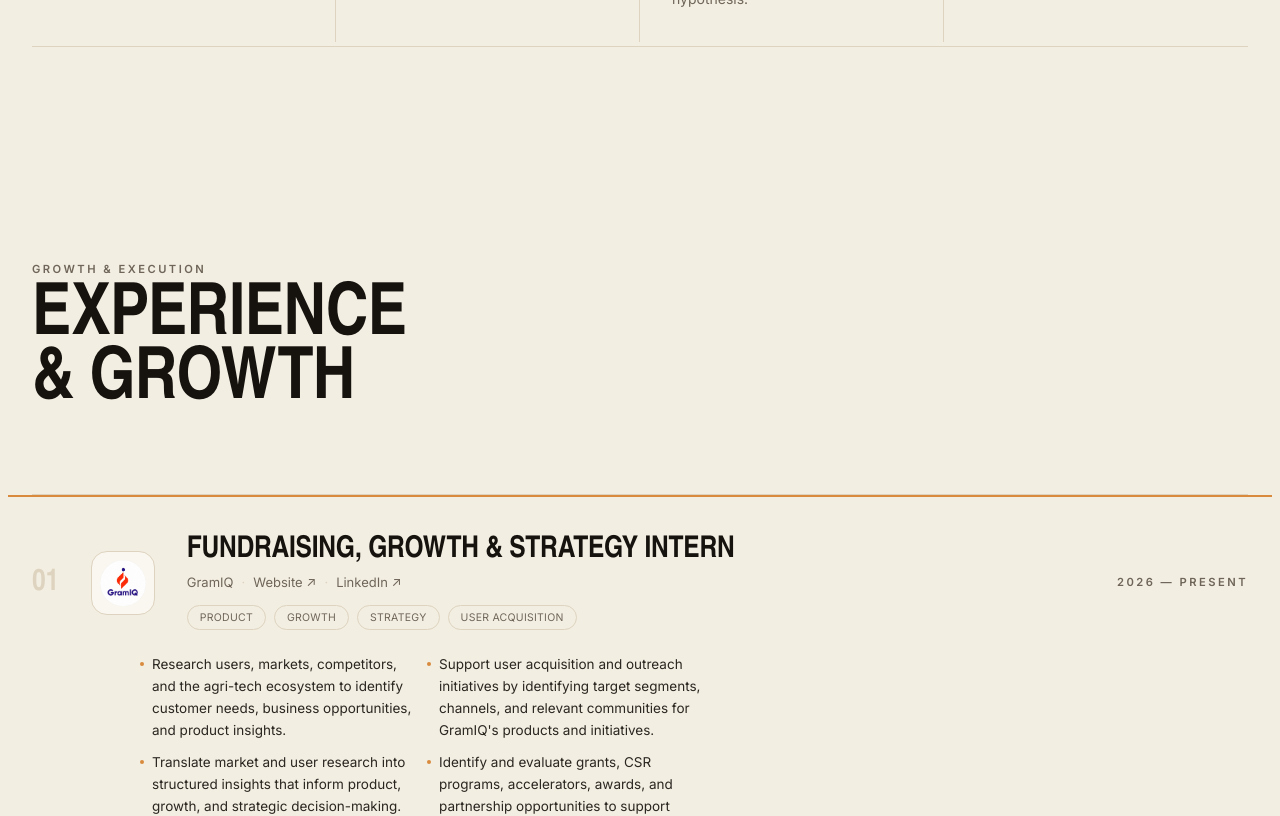
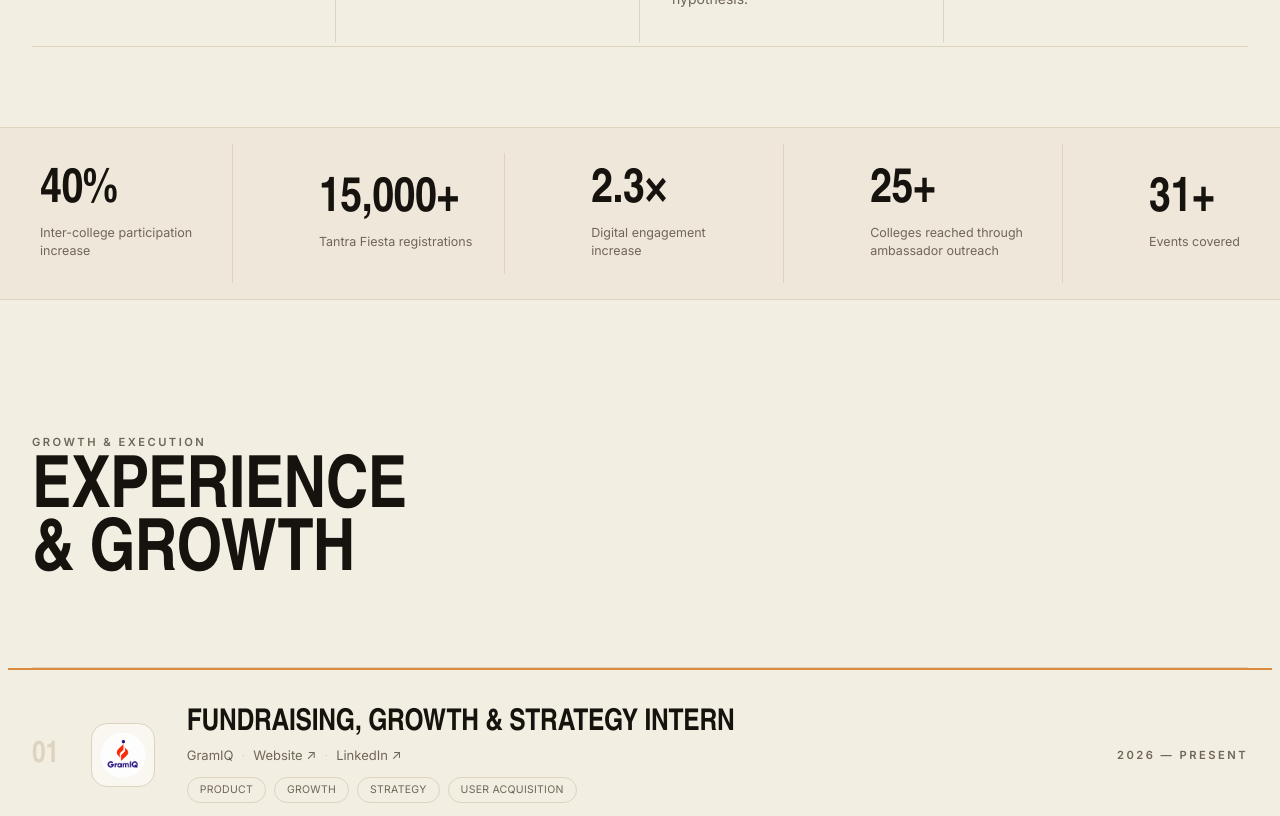
Before and after one commit to Sanskargithub03/sanskar-portfolio, a React (Vite) app: page / in a window 1280 px wide. Shown: the part 1240-2056 px from the top of the page. Built offline with nearby package versions, Linux system fonts and the light colour scheme; a web font is replaced by a local one.

Commit message:
Update App.tsx

```diff
--- a/src/App.tsx
+++ b/src/App.tsx
@@ -55,14 +55,14 @@ export default function App() {
         {/* How I Think */}
         <ThinkingColumns />
 
+        {/* Impact / Results */}
+        <ImpactStats />
+
         {/* Professional Experience */}
         <ExperienceSection />
 
         {/* Product Work */}
         <ProjectCarousel onOpenProject={setSelectedSlug} />
-
-        {/* Impact / Results */}
-        <ImpactStats />
 
         {/* About */}
         <AboutSection />
```
